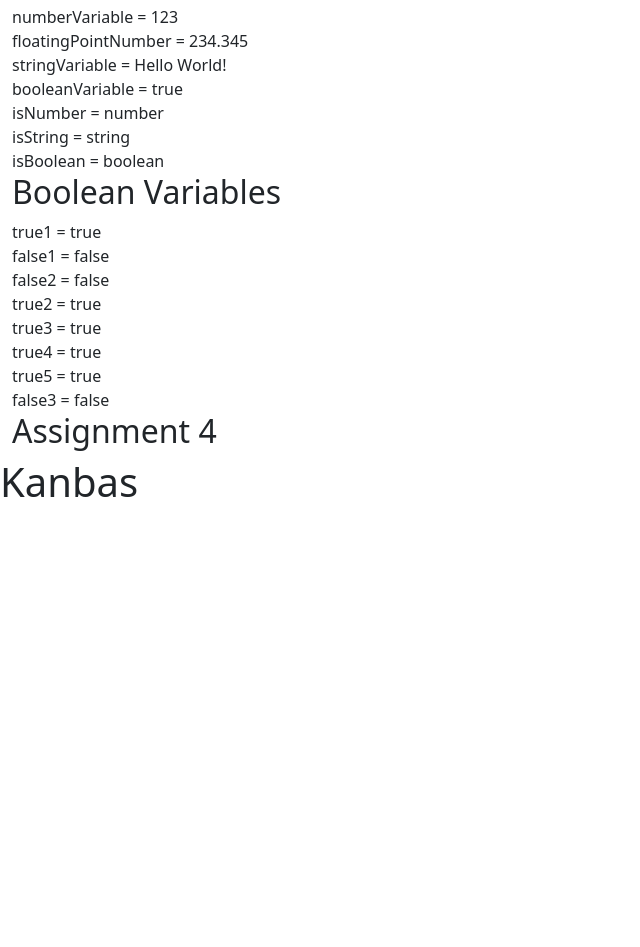
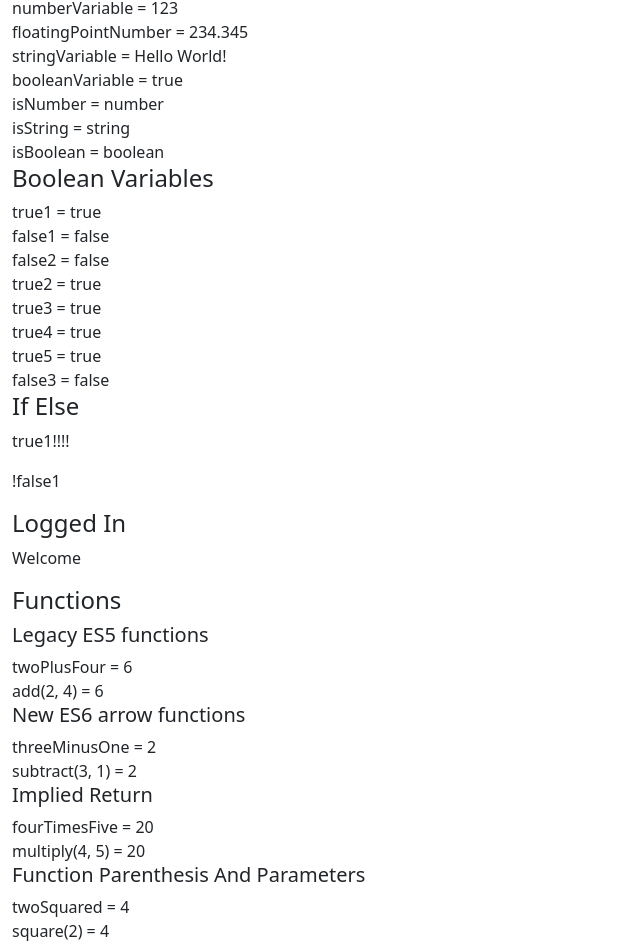
Before and after one commit to KaijunChen0/kanbas-react-web-app, a React (Create React App) app: page / in a window 1280 px wide. Shown: the part 350-1297 px from the top of the page, without its empty margins (0-640 px from the left). Before the commit the page ends 864 px from the top, so only its background shows below. Built offline with nearby package versions, Linux system fonts and the light colour scheme.

Commit message:
add 2.2.6

```diff
--- /dev/null
+++ b/src/Labs/a3/Javascript/conditionals/IfElse.tsx
@@ -0,0 +1,13 @@
+function IfElse() {
+    let true1 = true, false1 = false;
+
+    return (
+        <div>
+            <h4>If Else</h4>
+            { true1 && <p>true1!!!!</p> }
+            { !false1 ? <p>!false1</p> : <p>false1</p> }
+        </div>
+    );
+}
+
+export default IfElse; // export the IfElse component to be used in the JavaScript component.
--- /dev/null
+++ b/src/Labs/a3/Javascript/conditionals/TernaryOperator.tsx
@@ -0,0 +1,11 @@
+function TernaryOperator() {
+  let loggedIn = true;
+  return (
+  <div>
+    <h4>Logged In</h4>
+    {loggedIn ? <p>Welcome</p> : <p>Please login</p>}
+  </div>
+  );
+}
+
+export default TernaryOperator; // export the TernaryOperator component to be used in the JavaScript component.
--- /dev/null
+++ b/src/Labs/a3/Javascript/functions/ArrowFunctions.tsx
@@ -0,0 +1,17 @@
+function ArrowFunctions(){
+    const subtract = (a:number, b:number) => {
+        return a - b;
+    }; // function can be declared inside the component and used within the component.
+    const threeMinusOne = subtract(3, 1);
+    console.log(threeMinusOne);
+
+    return (
+        <>
+            <h5>New ES6 arrow functions</h5>
+            threeMinusOne = {threeMinusOne}<br />
+            subtract(3, 1) = {subtract(3, 1)}<br />
+        </>
+    );
+}
+
+export default ArrowFunctions;
--- /dev/null
+++ b/src/Labs/a3/Javascript/functions/ES5Functions.tsx
@@ -0,0 +1,28 @@
+function add (a: number, b: number) { // function can be declared outside of the component and used within the component.
+    return a + b;
+}
+
+function ES5Functions() {
+    //declare a function inside the component
+    // function add (a: number, b: number) {
+    //     return a + b;
+    // }
+    const twoPlusFour = add(2, 4);
+    console.log(twoPlusFour);
+
+    return (
+    <>
+        <h4>Functions</h4>
+        <h5>Legacy ES5 functions</h5>
+        twoPlusFour = { twoPlusFour }<br />
+        add(2, 4) = { add(2, 4) }<br />
+    </>
+    );
+}
+
+export default ES5Functions;
+
+// function can be declared outside of the component and used within the component.
+// function add (a: number, b: number) {
+//     return a + b;
+// }
--- /dev/null
+++ b/src/Labs/a3/Javascript/functions/FunctionParenthesisAndParameters.tsx
@@ -0,0 +1,17 @@
+function FunctionParenthesisAndParameters() {
+    const square = (a: number) => a * a;
+    const plusOne = (a: number) => a + 1;
+    const twoSquared = square(2);
+    const threePlusOne = plusOne(3);
+    return (
+        <>
+            <h5>Function Parenthesis And Parameters</h5>
+            twoSquared = {twoSquared}<br />
+            square(2) = {square(2)}<br />
+            threePlusOne = {threePlusOne}<br />
+            plusOne(3) = {threePlusOne}<br />
+        </>
+    );
+}
+
+export default FunctionParenthesisAndParameters;
--- /dev/null
+++ b/src/Labs/a3/Javascript/functions/ImpliedReturn.tsx
@@ -0,0 +1,15 @@
+function ImpliedReturn() {
+    const multiply = (a: number, b: number) => a * b;
+    const fourTimesFive = multiply(4, 5);
+    console.log(fourTimesFive);
+
+    return (
+        <>
+            <h5>Implied Return</h5>
+            fourTimesFive = {fourTimesFive}<br />
+            multiply(4, 5) = {multiply(4, 5)}<br />
+        </>
+    );
+}
+
+export default ImpliedReturn;
--- a/src/Labs/a3/Javascript/index.tsx
+++ b/src/Labs/a3/Javascript/index.tsx
@@ -1,6 +1,12 @@
 import VariablesAndConstants from "./variables/VariablesAndConstants";
 import VariableTypes from "./variables/VariableTypes";
 import BooleanVariables from "./variables/BooleanVariables";
+import IfElse from "./conditionals/IfElse";
+import TernaryOperator from "./conditionals/TernaryOperator";
+import ES5Functions from "./functions/ES5Functions";
+import ArrowFunctions from "./functions/ArrowFunctions";
+import ImpliedReturn from "./functions/ImpliedReturn";
+import FunctionParenthesisAndParameters from "./functions/FunctionParenthesisAndParameters";
 
 function JavaScript() {
     console.log('Hello World');
@@ -10,6 +16,12 @@ function JavaScript() {
             <VariablesAndConstants />
             <VariableTypes />
             <BooleanVariables />
+            <IfElse />
+            <TernaryOperator />
+            <ES5Functions />
+            <ArrowFunctions />
+            <ImpliedReturn />
+            <FunctionParenthesisAndParameters />
         </div>
     );
 }
--- a/src/Labs/a3/Javascript/variables/BooleanVariables.tsx
+++ b/src/Labs/a3/Javascript/variables/BooleanVariables.tsx
@@ -4,12 +4,12 @@ function BooleanVariables() {
     let false2 = true1 && false1;
     let true2 = true1 || false1;
     let true3 = !false2;
-    let true4 = numberVariable === 123; // always use === not ==
+    let true4 = numberVariable === 123; // always use === not ==, === is strict equality, == is loose equality, === is preferred.== would convert the operands to the same type before making the comparison.
     let true5 = floatingPointNumber !== 321.432;
     let false3 = numberVariable < 100;
     return (
         <div>
-            <h2>Boolean Variables</h2>
+            <h4>Boolean Variables</h4>
             true1     = {true1 + ""}     <br />
             false1    = {false1 + ""}    <br />
             false2    = {false2 + ""}    <br />
--- a/src/Labs/a3/Javascript/variables/VariableTypes.tsx
+++ b/src/Labs/a3/Javascript/variables/VariableTypes.tsx
@@ -8,7 +8,7 @@ function VariableTypes(){
     let isBoolean = typeof booleanVariable;
     return(
       <div>
-        <h2>Variables Types</h2>
+        <h4>Variables Types</h4>
         numberVariable = { numberVariable }<br/>
         floatingPointNumber = { floatingPointNumber }<br/>
         stringVariable = { stringVariable }<br/>
```
